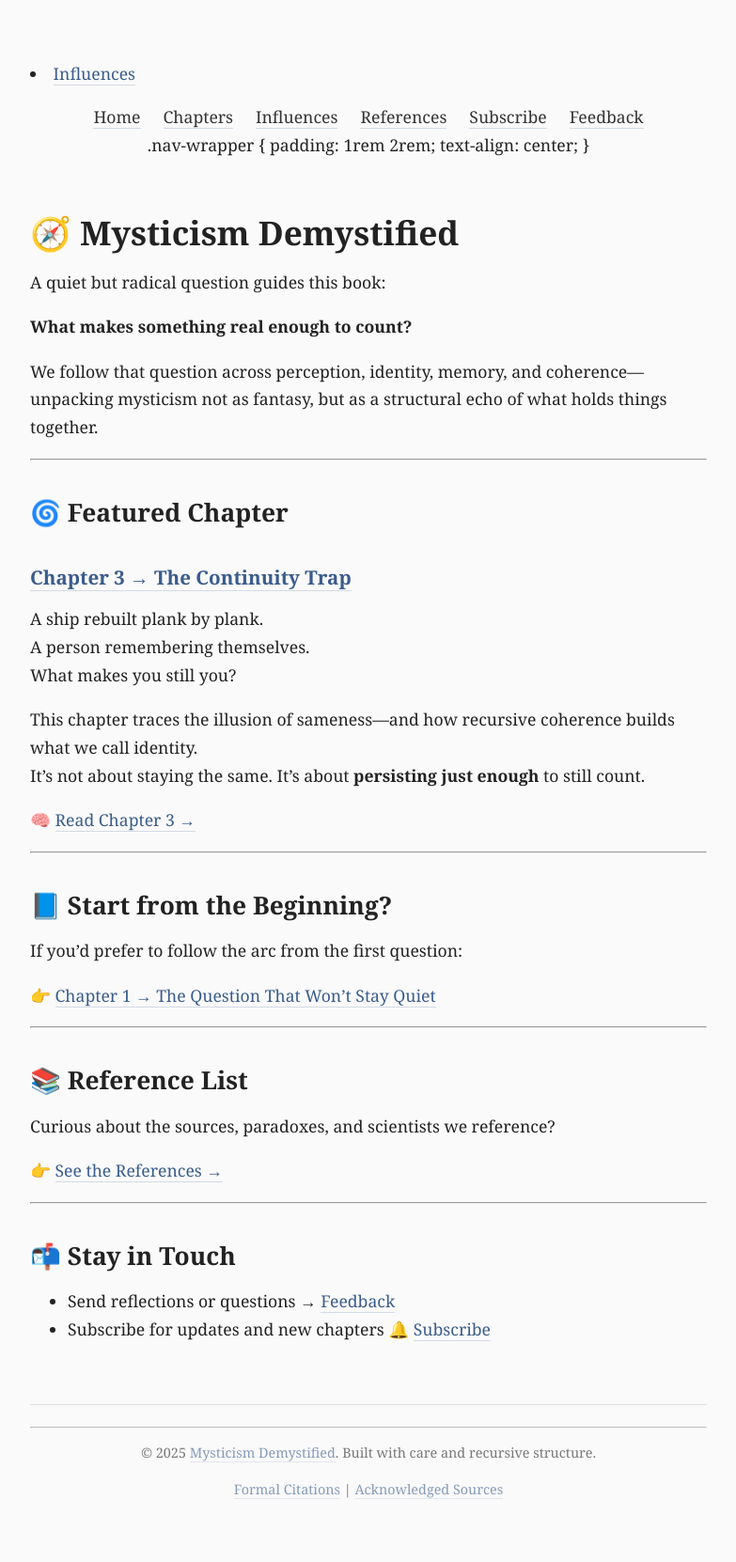
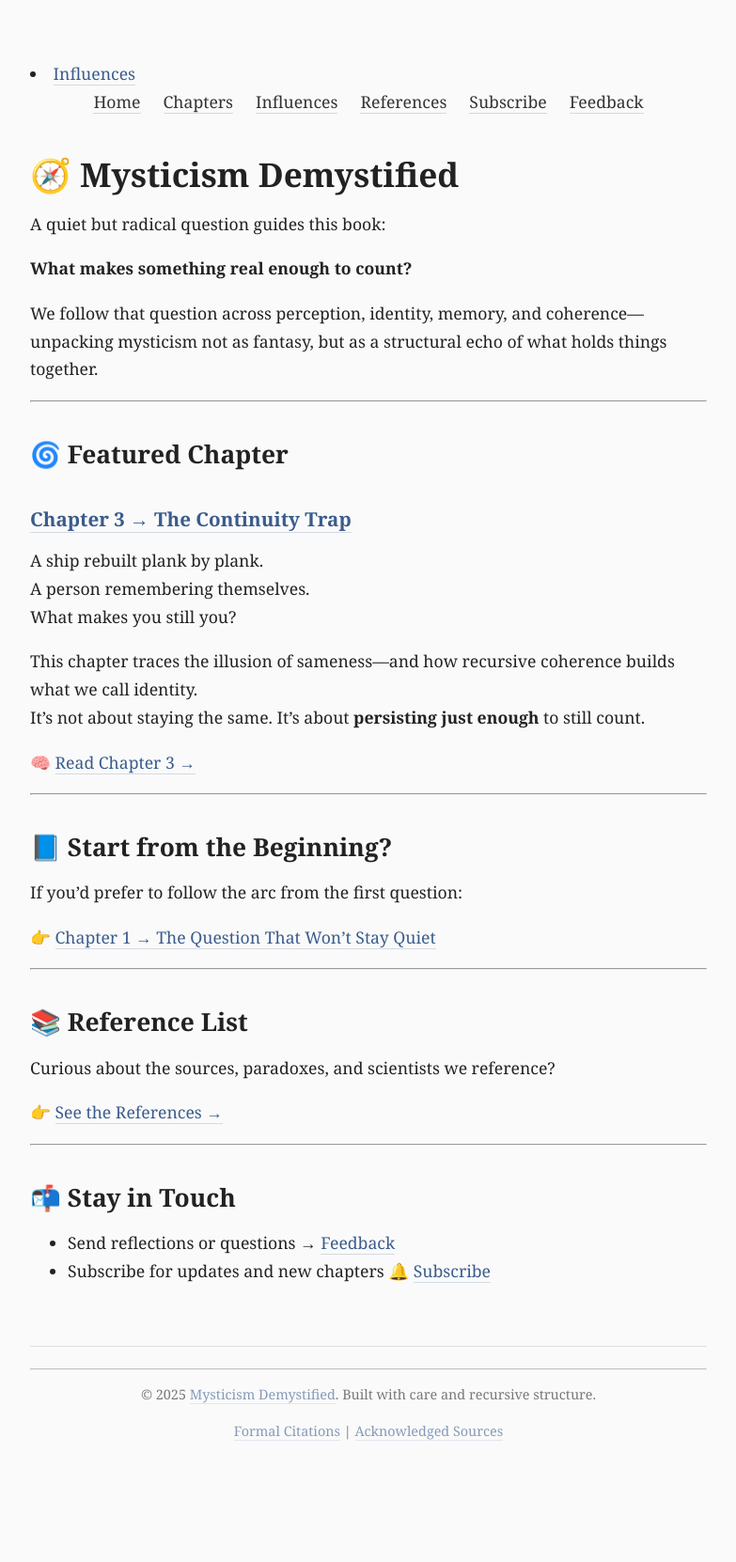
Before and after one commit to jonmmar/maram-cc-site, a Jekyll site: the page built from index.md, in a window 1280 px wide. Shown: the whole page at 94% size, without its empty margins (248-1031 px from the left). Built offline with Jekyll 4.4.1, drawn with Linux system fonts in a browser that asks for light colours; after the commit the page ends 1600 px from its top, so only the background shows below that.

Commit message:
header fixed

```diff
--- a/_includes/header.html
+++ b/_includes/header.html
@@ -1,4 +1,4 @@
-<div class="nav-wrapper">
+
 <nav class="site-nav">
   <ul>
     <li><a href="/">Home</a></li>
@@ -9,8 +9,3 @@
     <li><a href="/feedback/">Feedback</a></li>
   </ul>
 </nav>
-.nav-wrapper {
-  padding: 1rem 2rem;
-  text-align: center;
-}
-</div>
```
